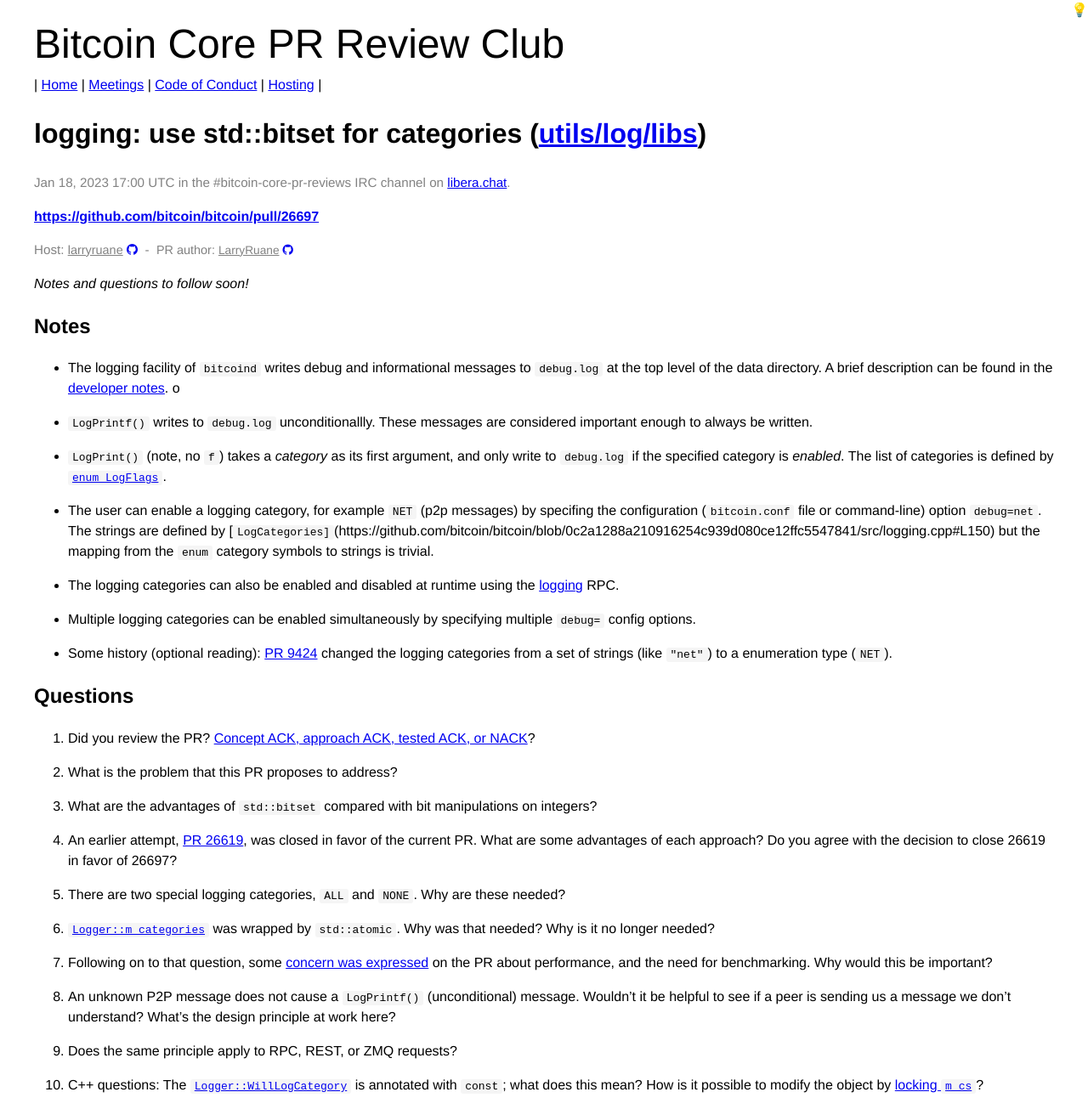
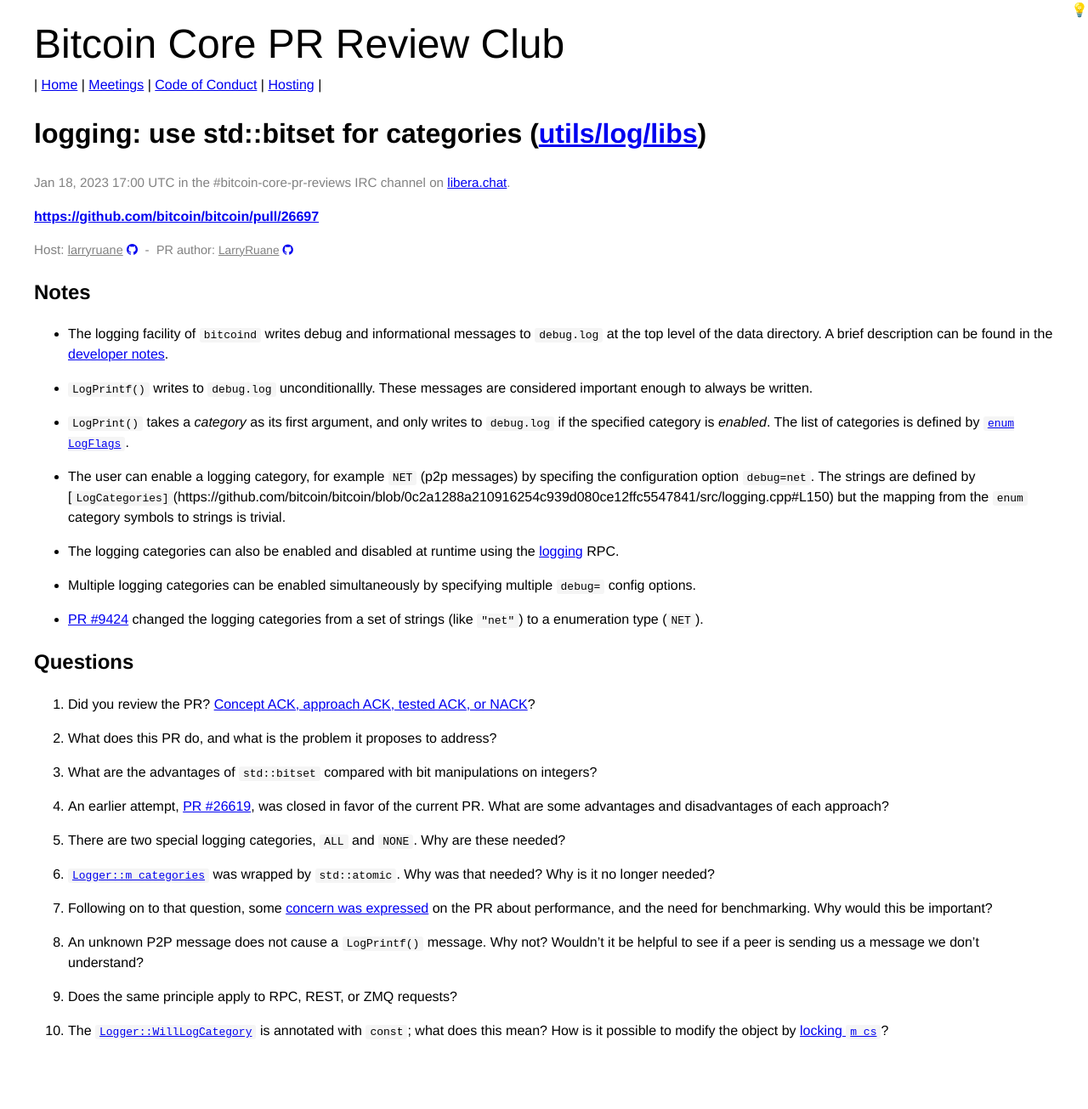
Before and after one commit to bitcoin-core-review-club/website, a Jekyll site: the page built from _posts/2023-01-18-#26697.md, in a window 1280 px wide. Shown: the whole page at 85% size. Built offline with Jekyll 4.4.1, drawn with Linux system fonts in a browser that asks for light colours; after the commit the page ends 1241 px from its top, so only the background shows below that.

Commit message:
edits to n26697

```diff
--- a/_posts/2023-01-18-#26697.md
+++ b/_posts/2023-01-18-#26697.md
@@ -10,25 +10,22 @@
 commit:
 ---
 
-_Notes and questions to follow soon!_
-
 ## Notes
 
 - The logging facility of `bitcoind` writes debug and informational messages to `debug.log`
   at the top level of the data directory. A brief description can be found in the
   [developer notes](https://github.com/bitcoin/bitcoin/blob/master/doc/developer-notes.md#debuglog).
-o
+
 - `LogPrintf()` writes to `debug.log` unconditionallly. These messages are considered important
   enough to always be written.
 
-- `LogPrint()` (note, no `f`) takes a _category_ as its first argument,
-   and only write to `debug.log` if the specified category is _enabled_.
+- `LogPrint()` takes a _category_ as its first argument,
+   and only writes to `debug.log` if the specified category is _enabled_.
    The list of categories is defined by
    [`enum LogFlags`](https://github.com/bitcoin/bitcoin/blob/0c2a1288a210916254c939d080ce12ffc5547841/src/logging.h#L38).
 
 - The user can enable a logging category, for example `NET` (p2p messages) by specifing
-  the configuration (`bitcoin.conf` file or command-line) option `debug=net`.
-  The strings are defined by
+  the configuration option `debug=net`. The strings are defined by
   [`LogCategories]`(https://github.com/bitcoin/bitcoin/blob/0c2a1288a210916254c939d080ce12ffc5547841/src/logging.cpp#L150)
   but the mapping from the `enum` category symbols to strings is trivial.
 
@@ -39,41 +36,40 @@
 - Multiple logging categories can be enabled simultaneously by specifying
   multiple `debug=` config options.
 
-- Some history (optional reading):
-  [PR 9424](https://github.com/bitcoin/bitcoin/pull/9424) changed the logging
+- [PR #9424](https://github.com/bitcoin/bitcoin/pull/9424) changed the logging
   categories from a set of strings (like `"net"`) to a enumeration type (`NET`).
 
 ## Questions
+
 1. Did you review the PR?
    [Concept ACK, approach ACK, tested ACK, or NACK](https://github.com/bitcoin/bitcoin/blob/master/CONTRIBUTING.md#peer-review)?
 
-1. What is the problem that this PR proposes to address?
+1. What does this PR do, and what is the problem it proposes to address?
 
 1. What are the advantages of `std::bitset` compared with bit manipulations on integers?
 
-1. An earlier attempt, [PR 26619](https://github.com/bitcoin/bitcoin/pull/26619), was closed
-   in favor of the current PR. What are some advantages of each approach?
-   Do you agree with the decision to close 26619 in favor of 26697?
+1. An earlier attempt, [PR #26619](https://github.com/bitcoin/bitcoin/pull/26619), was closed
+   in favor of the current PR. What are some advantages and disadvantages of each approach?
 
 1. There are two special logging categories, `ALL` and `NONE`. Why are these needed?
 
-1. [`Logger::m_categories`](https://github.com/bitcoin/bitcoin/pull/26697/files#diff-21abb6b14af1e9330a6f0c89a87231035a439248c556ef5e110eb0617b88a1f4L107)
+1. [`Logger::m_categories`](https://github.com/bitcoin-core-review-club/bitcoin/commit/40e1923e856661fdf68cf783ed9c6d1931dfbdf3#diff-21abb6b14af1e9330a6f0c89a87231035a439248c556ef5e110eb0617b88a1f4L107)
    was wrapped by `std::atomic`. Why was that needed? Why is it no longer needed?
 
 1. Following on to that question, some
    [concern was expressed](https://github.com/bitcoin/bitcoin/pull/26697/files#r1054859149)
    on the PR about performance, and the need for benchmarking. Why would this be important?
 
-1. An unknown P2P message does not cause a `LogPrintf()` (unconditional) message.
+1. An unknown P2P message does not cause a `LogPrintf()` message. Why not?
    Wouldn't it be helpful to see if a peer is sending us a message we don't
-   understand? What's the design principle at work here?
+   understand?
 
 1. Does the same principle apply to RPC, REST, or ZMQ requests?
 
-1. C++ questions: The [`Logger::WillLogCategory`](https://github.com/bitcoin/bitcoin/pull/26697/files#diff-44fd50b51e8fc6799d38f193237fb921ec9d34306c448f64837524a17bac06eeL122)
+1. The [`Logger::WillLogCategory`](https://github.com/bitcoin-core-review-club/bitcoin/commit/40e1923e856661fdf68cf783ed9c6d1931dfbdf3#diff-44fd50b51e8fc6799d38f193237fb921ec9d34306c448f64837524a17bac06eeR127)
    is annotated with `const`; what does this mean?
    How is it possible to modify the object by
-   [locking `m_cs`](https://github.com/bitcoin/bitcoin/pull/26697/files#diff-44fd50b51e8fc6799d38f193237fb921ec9d34306c448f64837524a17bac06eeR130)?
+   [locking `m_cs`](https://github.com/bitcoin-core-review-club/bitcoin/commit/40e1923e856661fdf68cf783ed9c6d1931dfbdf3#diff-44fd50b51e8fc6799d38f193237fb921ec9d34306c448f64837524a17bac06eeR130)?
 
 <!-- TODO: After meeting, uncomment and add meeting log between the irc tags
 ## Meeting Log
```
